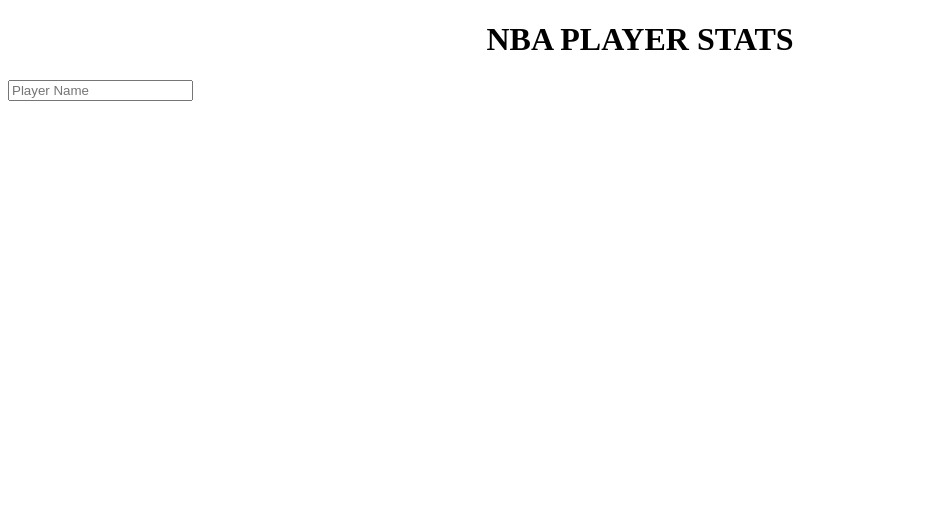
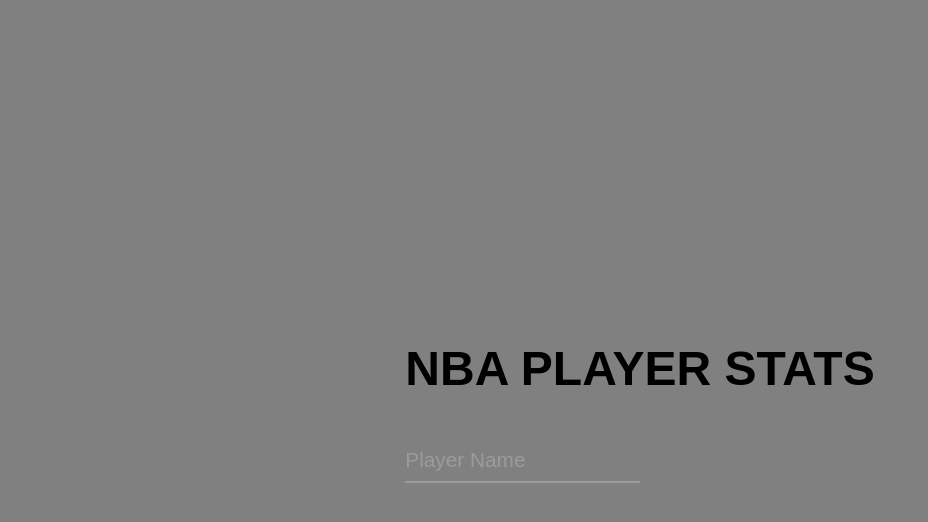
Before and after one commit to aolingo/nbadash, a React (Create React App) app: page / in a window 1280 px wide. Shown: the top 522 px of the page, without its empty margins (0-928 px from the left). Built offline with nearby package versions, Linux system fonts and the light colour scheme.

Commit message:
changed css

```diff
--- /dev/null
+++ b/src/App.css
@@ -0,0 +1,10 @@
+body {
+    font-family: "Poppins", sans-serif;
+    display: flex;
+    flex-direction: column;
+    justify-content: center;
+    align-items: center;
+    min-height: 100vh;
+    font-size: 1.5rem;
+    background-color: gray;
+  }
--- a/src/App.js
+++ b/src/App.js
@@ -1,5 +1,6 @@
 import React from 'react';
 import Search from './search'
+import './App.css'
 
 function App() {
   return (
--- /dev/null
+++ b/src/search.css
@@ -0,0 +1,58 @@
+.form__group {
+    position: relative;
+    padding: 15px 0 0;
+    margin-top: 10px;
+    width: 50%;
+  }
+
+  .form__field {
+    font-family: inherit;
+    width: 100%;
+    border: 0;
+    border-bottom: 2px solid #9b9b9b;
+    outline: 0;
+    font-size: 1.3rem;
+    padding: 7px 0;
+    color: #d3d3d3;
+    background: transparent;
+    transition: border-color 0.2s;
+  }
+  .form__field::placeholder {
+    color: transparent;
+  }
+  .form__field:placeholder-shown ~ .form__label {
+    font-size: 1.3rem;
+    cursor: text;
+    top: 20px;
+  }
+
+  .form__label {
+    position: absolute;
+    top: 0;
+    display: block;
+    transition: 0.2s;
+    font-size: 1rem;
+    color: #9b9b9b;
+  }
+
+  .form__field:focus {
+    padding-bottom: 6px;
+    font-weight: 700;
+    border-width: 3px;
+    border-image: linear-gradient(to right, #11998e, #38ef7d);
+    border-image-slice: 1;
+  }
+  .form__field:focus ~ .form__label {
+    position: absolute;
+    top: 0;
+    display: block;
+    transition: 0.2s;
+    font-size: 1rem;
+    color: #11998e;
+    font-weight: 700;
+  }
+
+  /* reset input */
+  .form__field:required, .form__field:invalid {
+    box-shadow: none;
+  }
--- a/src/search.js
+++ b/src/search.js
@@ -1,7 +1,7 @@
 import React from 'react';
 import axios from 'axios';
 import Player from './player.jsx';
-
+import './search.css'
 
 
 class Search extends React.Component {
@@ -19,9 +19,9 @@
     }
 
     handleChange(event) {
-        const { className, value } = event.target;
+        const { name, value } = event.target;
         this.setState({
-            [className]: value
+            [name]: value
         })
         const info = this.state.name;
         if (this.state.name !== "") {
@@ -66,12 +66,15 @@
     render() {
         return (
             <div className="search_bar_container">
-                <input className="name" type="text" placeholder="Player Name" onChange={this.handleChange} value={this.state.name} />
+                <div className="form__group field">
+                    <input className="form__field" name="name" id="name" type="text" placeholder="Player Name" onChange={this.handleChange} value={this.state.name} required />
+                    <label for="name" className="form__label" >Player Name</label>
+                </div>
                 <ul className="list_of_players">
                     {this.state.players.map((value, idx) => (
                         <div key={idx}>
                             <button id={value[3]} value={`${value[0]} ${value[1]}`} className="individual_player" onClick={this.handleClick}>
-                                {`${value[1]}, ${value[0]}   ${value[2]}`}
+                                {`${value[0]} ${value[1]} - ${value[2]}`}
                             </button>
                             <br />
                         </div>
```
